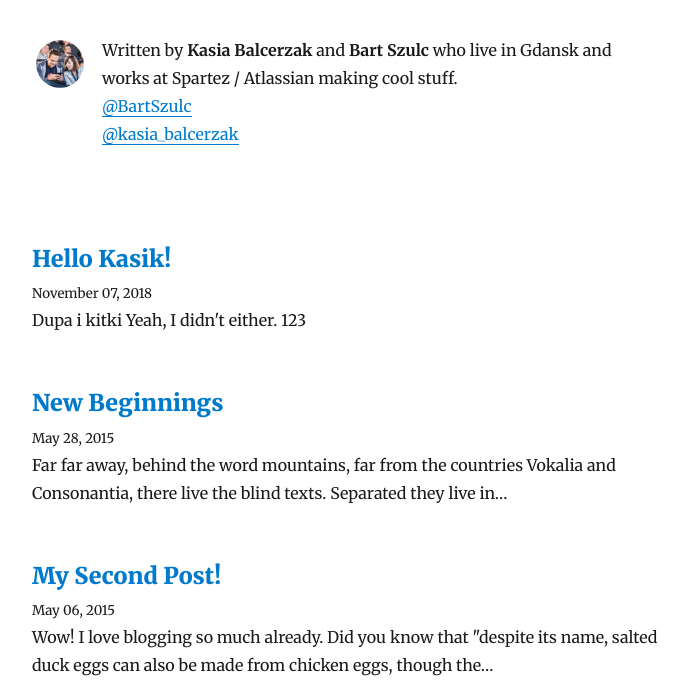
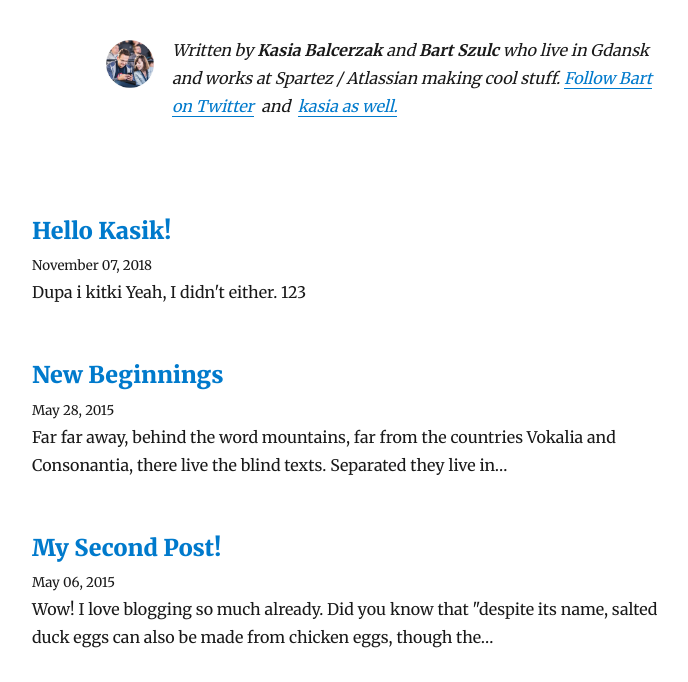
Before and after one commit to holisticqa/blog, a Gatsby site in the folder blog/: page / in a window 1280 px wide. Shown: the part 118-800 px from the top of the page, without its empty margins (293-981 px from the left). Built offline with nearby package versions, Linux system fonts and the light colour scheme; Gatsby itself is replaced by a stand-in of ours; some packages are replaced by stand-ins of ours.

Commit message:
add google analytics

```diff
--- a/blog/gatsby-config.js
+++ b/blog/gatsby-config.js
@@ -41,7 +41,7 @@ module.exports = {
     {
       resolve: `gatsby-plugin-google-analytics`,
       options: {
-        //trackingId: `ADD YOUR TRACKING ID HERE`,
+        trackingId: `UA-129394580-1`,
       },
     },
     `gatsby-plugin-feed`,
--- a/blog/src/components/Bio.js
+++ b/blog/src/components/Bio.js
@@ -15,8 +15,9 @@ class Bio extends React.Component {
         style={{
           display: 'flex',
           marginBottom: rhythm(2.5),
+          marginLeft: rhythm(2.5),
+          fontStyle: 'italic',
         }}
-
       >
         <img
           src={profilePic}
@@ -30,14 +31,13 @@ class Bio extends React.Component {
         />
         <p>
           Written by <strong>Kasia Balcerzak</strong> and <strong> Bart Szulc</strong> who live in Gdansk and works at Spartez / Atlassian making cool stuff.{' '}
-          <div>
-          <div id="bartTwitter"><a href="https://twitter.com/BartSzulc">
-            @BartSzulc
-          </a></div>
-          <div id="kasiaTitter"><a href="https://twitter.com/kasia_balcerzak">
-            @kasia_balcerzak
-          </a></div>
-          </div>
+          <a href="https://twitter.com/BartSzulc">
+            Follow Bart on Twitter
+          </a>
+          &nbsp; and &nbsp;
+          <a href="https://twitter.com/kasia_balcerzak">
+              kasia as well.
+          </a>
           </p>
       </div>
     )
```
